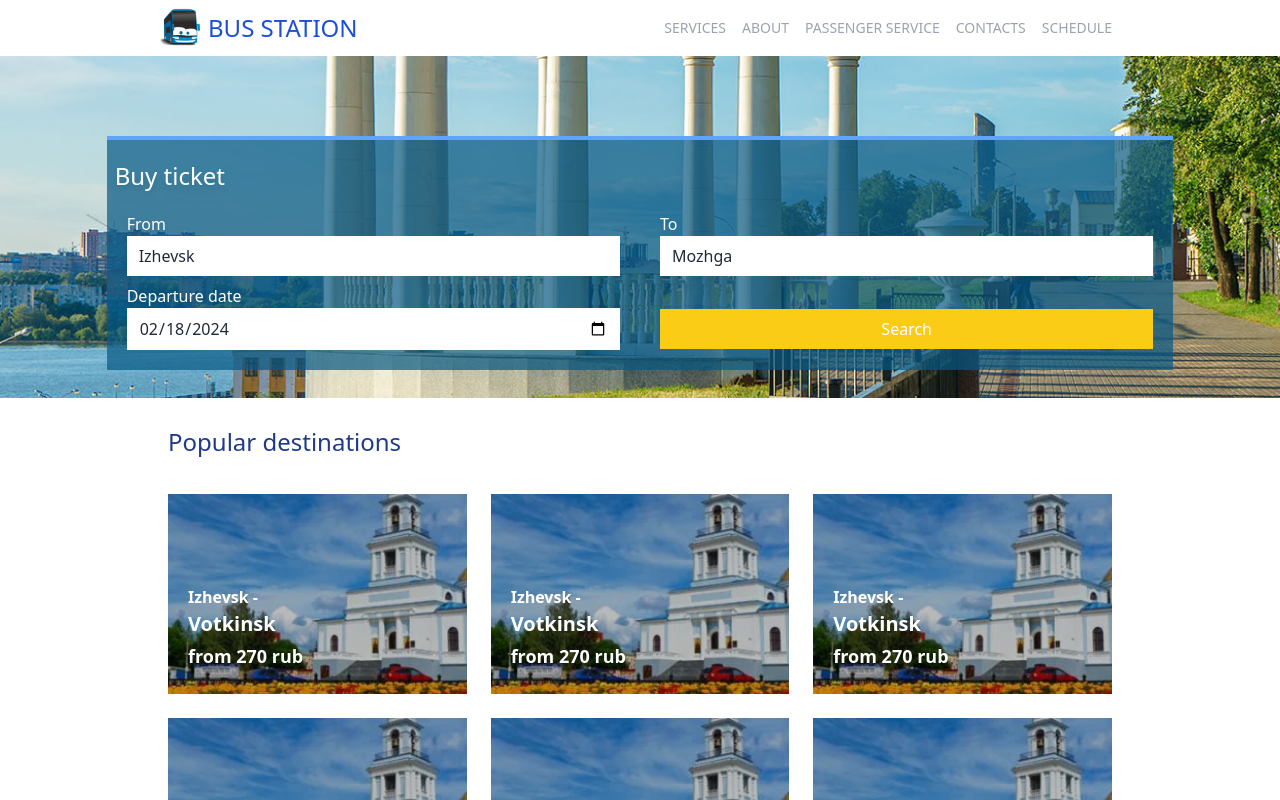
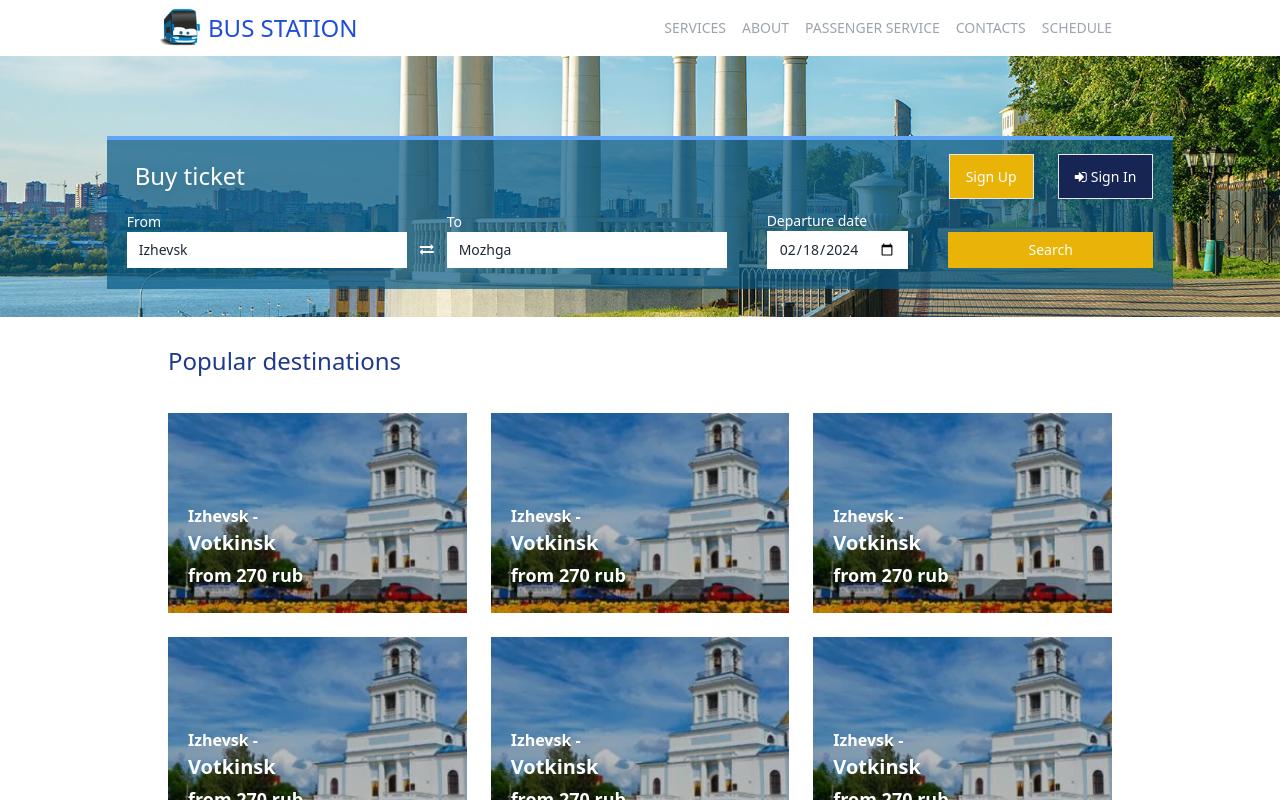
Before and after one commit to Komakk/bus-station, a React (Vite) app: page / in a window 1280 px wide. Shown: the top 800 px of the page. Built offline with nearby package versions, Linux system fonts and the light colour scheme.

Commit message:
fix search form

```diff
--- a/index.html
+++ b/index.html
@@ -4,7 +4,11 @@
     <meta charset="UTF-8" />
     <link rel="icon" type="image/svg+xml" href="/vite.svg" />
     <meta name="viewport" content="width=device-width, initial-scale=1.0" />
-    <title>Vite + React + TS</title>
+    <title>Bus station</title>
+    <link
+      rel="stylesheet"
+      href="https://cdnjs.cloudflare.com/ajax/libs/font-awesome/4.7.0/css/font-awesome.min.css"
+    />
     <script
       type="text/javascript"
       src="https://vk.com/js/api/openapi.js?168"
--- a/src/App.tsx
+++ b/src/App.tsx
@@ -10,20 +10,32 @@ export default function App() {
       <main>
         <section className="bg-search-form bg-center bg-cover text-white  md:pt-20 md:pb-7">
           <div className="  py-5 bg-sky-800/30 md:bg-sky-800/70 md:w-5/6 md:mx-auto md:border-t-4 border-blue-400">
-            <h2 className=" pl-2 text-2xl font-medium drop-shadow-lg">
-              Buy ticket
-            </h2>
-            <form className="">
-              <div className="mt-5 px-5 md:w-1/2 md:inline-block">
+            <div className=" px-5 flex items-center justify-between">
+              <h2 className=" pl-2 text-2xl font-medium drop-shadow-lg">
+                Buy ticket
+              </h2>
+              <div className=" hidden lg:block">
+                <a className=" bg-yellow-500 px-4 py-3 text-sm border cursor-pointer">
+                  Sign Up
+                </a>
+                <a className=" bg-blue-950 px-4 py-3 ml-6 text-sm border cursor-pointer">
+                  <i className=" pr-1 fa fa-sign-in"></i>
+                  Sign In
+                </a>
+              </div>
+            </div>
+            <form className=" lg:text-sm">
+              <div className=" relative mt-5 px-5 md:w-1/2 md:inline-block lg:w-[30%]">
                 <label className=" drop-shadow-md font-medium">From</label>
                 <input
                   className="w-full text-gray-800 px-3 py-2"
                   type="text"
                   value={"Izhevsk"}
                 ></input>
+                <span className="fa fa-exchange absolute bottom-3 -right-[7px] cursor-pointer"></span>
               </div>
 
-              <div className=" mt-2 px-5 md:w-1/2 md:inline-block">
+              <div className=" mt-2 px-5 md:w-1/2 md:inline-block lg:w-[30%]">
                 <label className=" drop-shadow-md font-medium">To</label>
                 <input
                   className="w-full text-gray-800 px-3 py-2"
@@ -31,8 +43,8 @@ export default function App() {
                   value={"Mozhga"}
                 ></input>
               </div>
-              <div className="mt-2 px-5 md:w-1/2 md:inline-block">
-                <label className=" drop-shadow-md font-medium">
+              <div className="mt-2 px-5 md:w-1/2 md:inline-block lg:w-[17%]">
+                <label className=" drop-shadow-md font-medium whitespace-nowrap">
                   Departure date
                 </label>
                 <input
@@ -41,9 +53,9 @@ export default function App() {
                   type="date"
                 ></input>
               </div>
-              <div className="mt-5 px-5 md:w-1/2 md:inline-block">
+              <div className="mt-5 px-5 md:w-1/2 md:inline-block lg:w-[23%]">
                 <button
-                  className=" px-3 py-2 w-full bg-yellow-400"
+                  className=" px-3 py-2 w-full bg-yellow-500"
                   type="submit"
                 >
                   Search
--- a/src/components/NavListItem.tsx
+++ b/src/components/NavListItem.tsx
@@ -15,10 +15,13 @@ export default function NavListItem({
         {title}
       </a>
       {innerList && (
-        <ul className=" hidden group-hover:block absolute top-14 bg-gray-100 text-gray-500 min-w-28">
+        <ul className=" hidden group-hover:block absolute top-14 bg-gray-100 text-gray-500 min-w-28 z-50">
           {innerList.map((item) => (
             <li key={item.title} className=" hover:bg-gray-300 ">
-              <a className=" px-3 leading-9 text-base" href={item.src}>
+              <a
+                className=" px-3 w-full h-full block leading-9 text-base"
+                href={item.src}
+              >
                 {item.title}
               </a>
             </li>
--- a/src/components/Navigation.tsx
+++ b/src/components/Navigation.tsx
@@ -1,6 +1,6 @@
 import { useState } from "react";
-import ListItem from "./ListItem";
 import NavListItem from "./NavListItem";
+import SidebarListItem from "./SidebarListItem";
 
 const navList = [
   {
@@ -83,7 +83,7 @@ export default function Navigation() {
         >
           <svg className=" h-10 w-10 fill-current" viewBox="0 0 24 24">
             <path
-              fill-rule="evenodd"
+              fillRule="evenodd"
               d="M4 5h16a1 1 0 0 1 0 2H4a1 1 0 1 1 0-2zm0 6h16a1 1 0 0 1 0 2H4a1 1 0 0 1 0-2zm0 6h16a1 1 0 0 1 0 2H4a1 1 0 0 1 0-2z"
             />
           </svg>
@@ -100,6 +100,7 @@ export default function Navigation() {
           <ul>
             {navList.map((item) => (
               <NavListItem
+                key={item.title}
                 title={item.title}
                 src={item.src}
                 innerList={item.innerList}
@@ -109,7 +110,7 @@ export default function Navigation() {
         </nav>
       </header>
       <div
-        className={`fixed overflow-auto w-4/5 h-full top-0 bg-white z-50 ${
+        className={`fixed overflow-auto w-4/5 h-full top-0 bg-white z-40 ${
           isSidebarOpen ? "" : "hidden"
         }`}
       >
@@ -126,7 +127,15 @@ export default function Navigation() {
         </div>
         <nav className=" py-4 px-5 pb-24">
           <ul>
-            <ListItem
+            {navList.map((item) => (
+              <SidebarListItem
+                key={item.title}
+                title={item.title}
+                src={item.src}
+                innerList={item.innerList}
+              />
+            ))}
+            {/* <ListItem
               title="Services"
               src="/#"
               innerList={["Advertisement", "Rent", "Cooperation"]}
@@ -147,7 +156,7 @@ export default function Navigation() {
               ]}
             />
             <ListItem title="Contacts" src="/#" />
-            <ListItem title="Schedule" src="/#" />
+            <ListItem title="Schedule" src="/#" /> */}
           </ul>
         </nav>
         <div className=" fixed w-4/5 bottom-0 p-2">
@@ -160,7 +169,7 @@ export default function Navigation() {
         </div>
       </div>
       <div
-        className={`fixed top-0 left-0 w-full h-full z-40 backdrop-brightness-50 ${
+        className={`fixed top-0 left-0 w-full h-full z-30 backdrop-brightness-50 ${
           isSidebarOpen ? "" : "hidden"
         }`}
         onClick={() => setIsSidebarOpen(false)}
--- a/src/components/ListItem.tsx
+++ b/src/components/SidebarListItem.tsx
@@ -1,12 +1,16 @@
 import { useState } from "react";
 
-interface ListItemProps {
+interface SidebarListItemProps {
   title: string;
   src: string;
-  innerList?: string[];
+  innerList?: { title: string; src: string }[];
 }
 
-export default function ListItem({ title, src, innerList }: ListItemProps) {
+export default function SidebarListItem({
+  title,
+  src,
+  innerList,
+}: SidebarListItemProps) {
   const [isInnerListHidden, setIsInnerListHidden] = useState(true);
   const innerListStyle = isInnerListHidden ? "px-5 hidden" : "px-5 block";
   return (
@@ -26,9 +30,9 @@ export default function ListItem({ title, src, innerList }: ListItemProps) {
       <ul className={innerListStyle}>
         {innerList &&
           innerList.map((item) => (
-            <li key={item}>
-              <a className=" mb-4 block" href="/#">
-                {item}
+            <li key={item.title}>
+              <a className=" mb-4 block" href={item.src}>
+                {item.title}
               </a>
             </li>
           ))}
```
